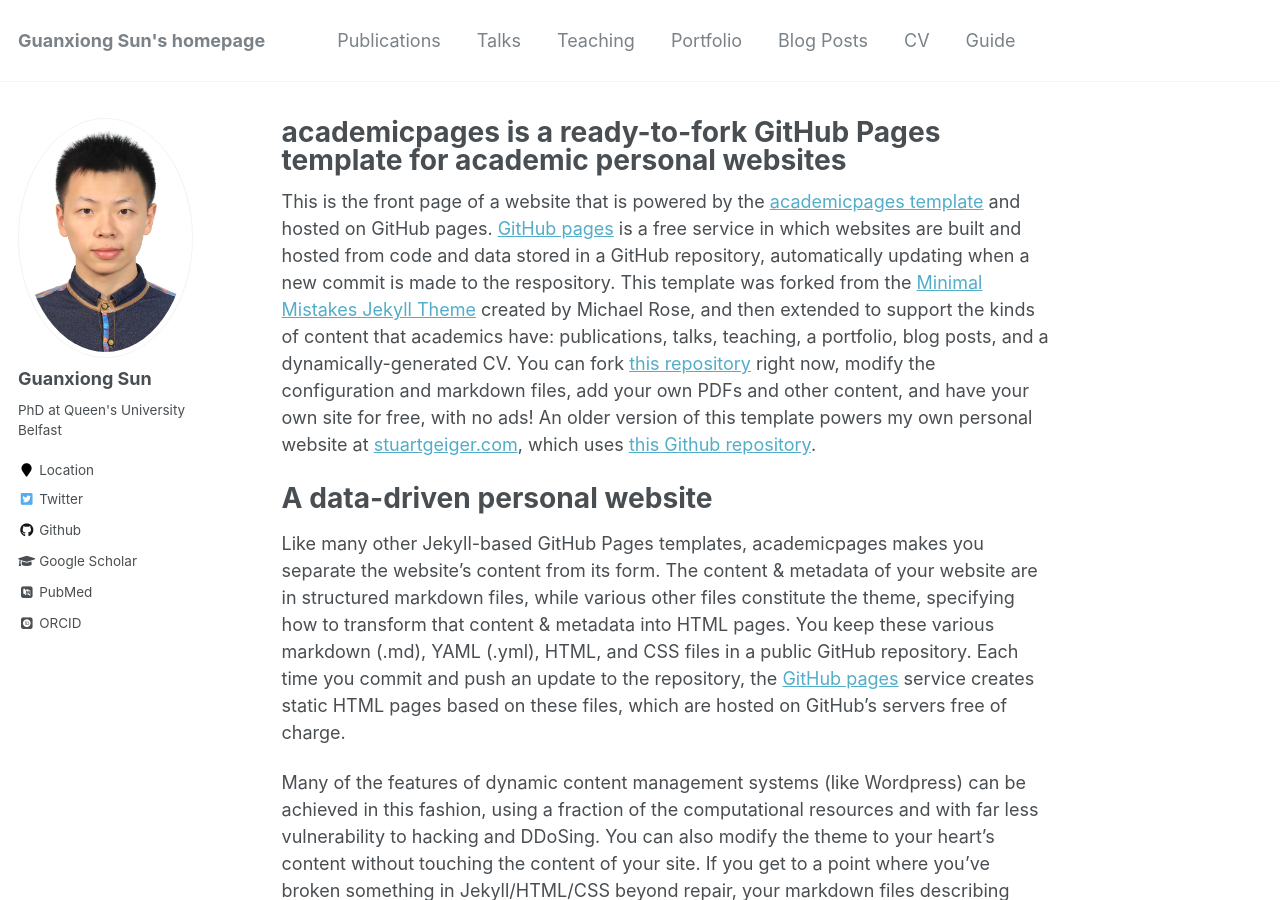
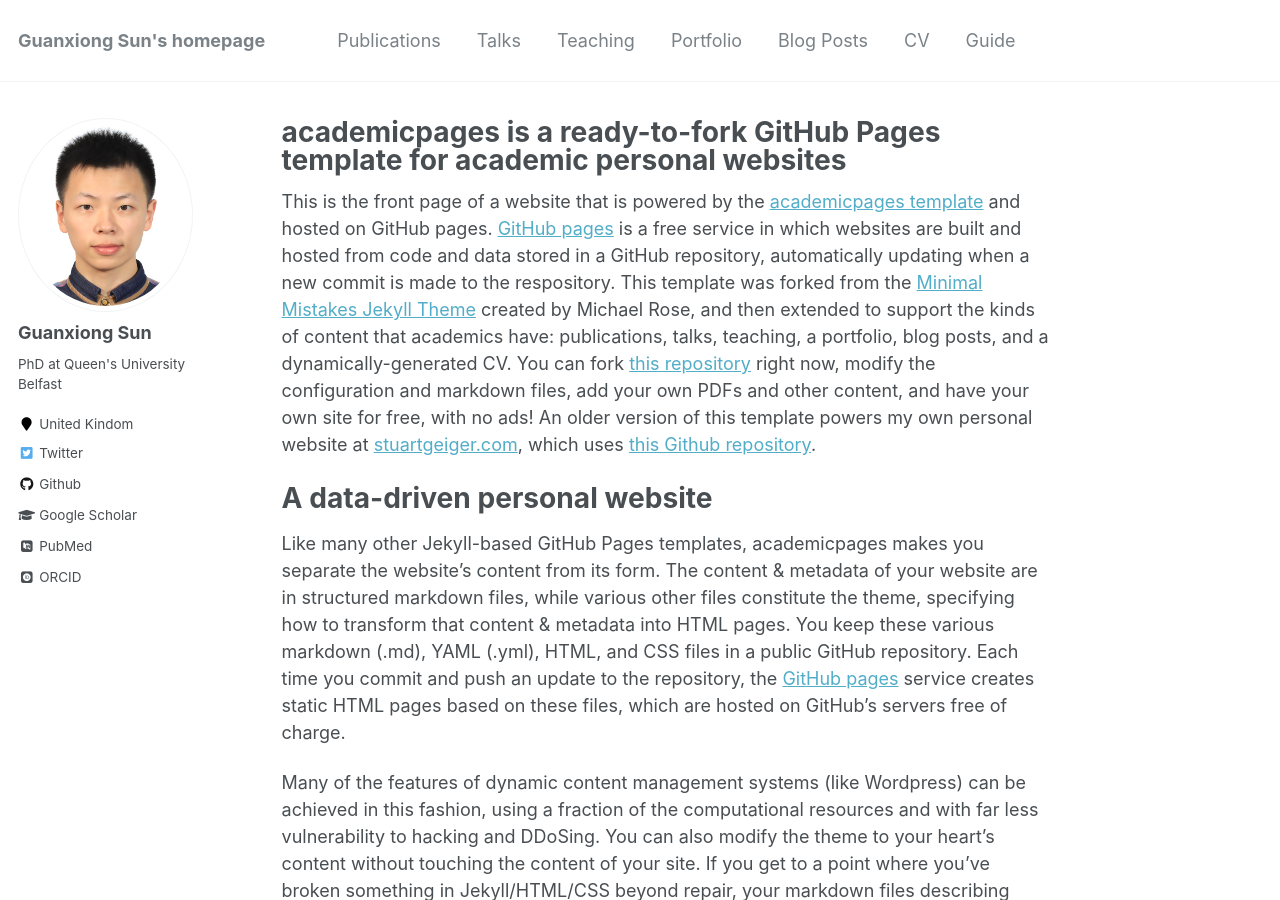
Before and after one commit to guanxiongsun/julie.github.io, a Jekyll site: the page built from _pages/about.md, in a window 1280 px wide and 900 px high. Built offline with Jekyll 4.4.1, drawn with Linux system fonts in a browser that asks for light colours; some web fonts are replaced.

Commit message:
first commit

```diff
--- a/_config.yml
+++ b/_config.yml
@@ -83,7 +83,7 @@ author:
   name             : "Guanxiong Sun"
   avatar           : "profile.png"
   bio              : "PhD at Queen's University Belfast"
-  location         : "Location"
+  location         : "United Kindom"
   employer         :
   pubmed           : "https://www.ncbi.nlm.nih.gov/pubmed/?term=john+snow"
   googlescholar    : "http://yourfullgooglescholarurl.com"
@@ -96,7 +96,7 @@ author:
   flickr           :
   facebook         :
   foursquare       :
-  github           : "academicpages"
+  github           : "sunguanxiong"
   google_plus      :
   keybase          :
   instagram        :
```
Also changed, not shown: images/profile.png.
